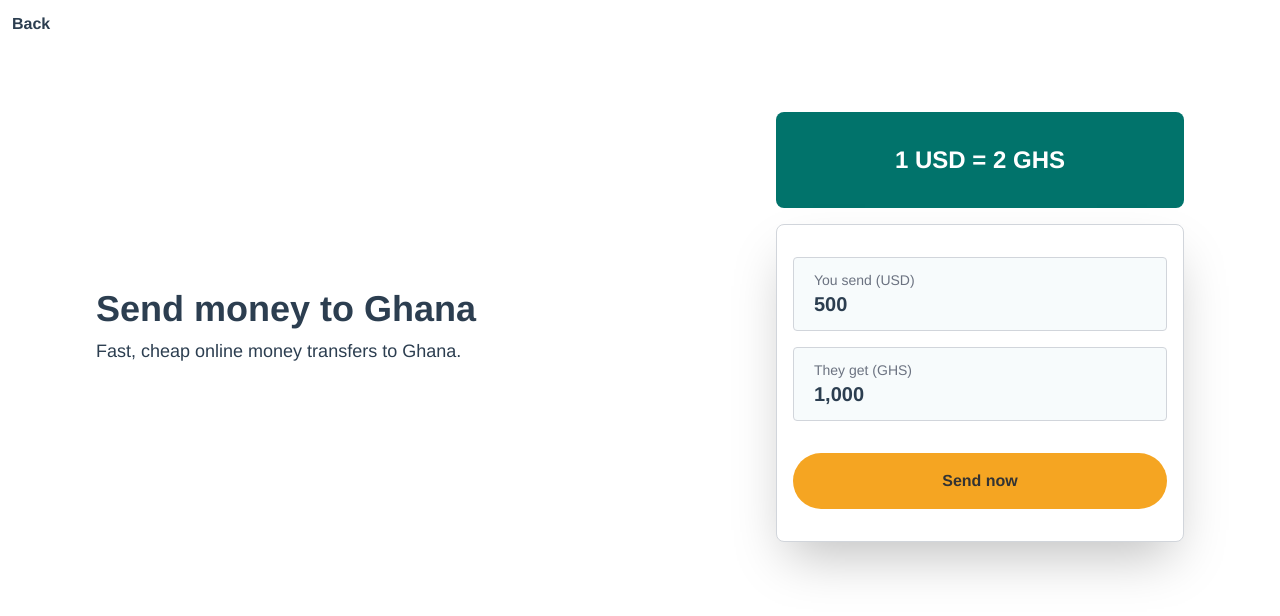
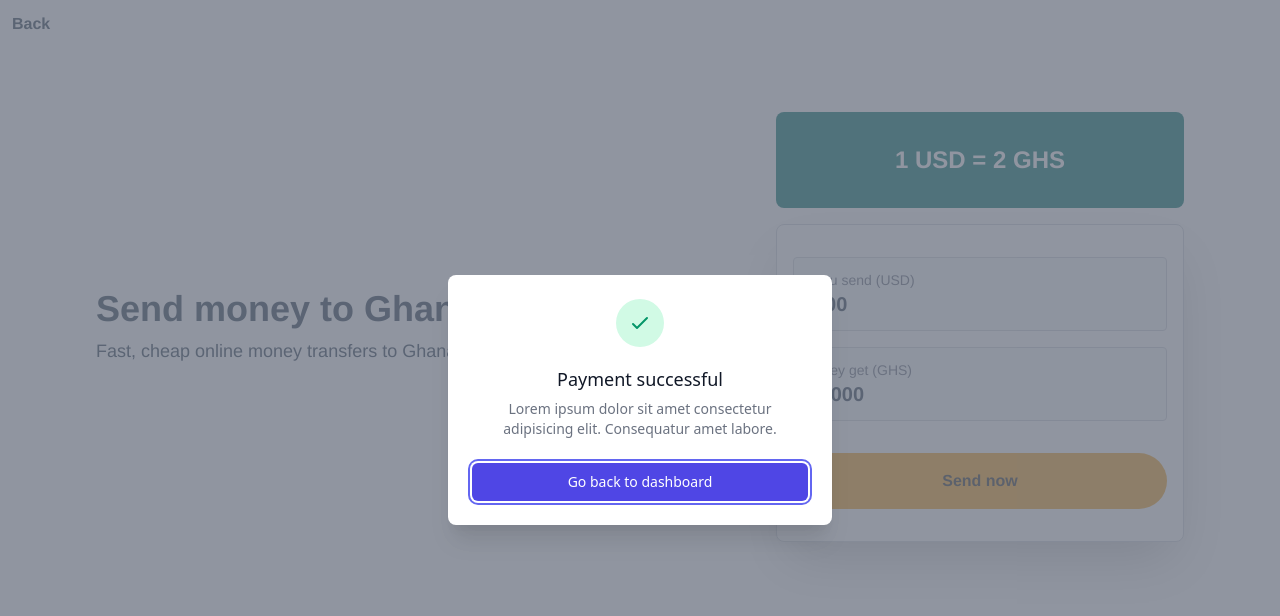
Before and after one commit to ejirocodes/remittance-app, a Vue app: page /send-money/ghana in a window 1280 px wide. Shown: the top 616 px of the page. Built offline with nearby package versions, Linux system fonts and the light colour scheme; no server answers.

Commit message:
payment modal

```diff
--- a/package.json
+++ b/package.json
@@ -7,6 +7,8 @@
     "build": "vue-cli-service build"
   },
   "dependencies": {
+    "@headlessui/vue": "^1.4.1",
+    "@heroicons/vue": "^1.0.5",
     "@tailwindcss/postcss7-compat": "^2.2.17",
     "autoprefixer": "^9",
     "axios": "^0.24.0",
--- /dev/null
+++ b/src/components/shared/PaymentSuccessModal.vue
@@ -0,0 +1,66 @@
+<template>
+     <TransitionRoot as="template" :show="open">
+    <Dialog as="div" class="fixed z-10 inset-0 overflow-y-auto" @close="open = false">
+      <div class="flex items-end justify-center min-h-screen pt-4 px-4 pb-20 text-center sm:block sm:p-0">
+        <TransitionChild as="template" enter="ease-out duration-300" enter-from="opacity-0" enter-to="opacity-100" leave="ease-in duration-200" leave-from="opacity-100" leave-to="opacity-0">
+          <DialogOverlay class="fixed inset-0 bg-gray-500 bg-opacity-75 transition-opacity" />
+        </TransitionChild>
+
+        <!-- This element is to trick the browser into centering the modal contents. -->
+        <span class="hidden sm:inline-block sm:align-middle sm:h-screen" aria-hidden="true">&#8203;</span>
+        <TransitionChild as="template" enter="ease-out duration-300" enter-from="opacity-0 translate-y-4 sm:translate-y-0 sm:scale-95" enter-to="opacity-100 translate-y-0 sm:scale-100" leave="ease-in duration-200" leave-from="opacity-100 translate-y-0 sm:scale-100" leave-to="opacity-0 translate-y-4 sm:translate-y-0 sm:scale-95">
+          <div class="inline-block align-bottom bg-white rounded-lg px-4 pt-5 pb-4 text-left overflow-hidden shadow-xl transform transition-all sm:my-8 sm:align-middle sm:max-w-sm sm:w-full sm:p-6">
+            <div>
+              <div class="mx-auto flex items-center justify-center h-12 w-12 rounded-full bg-green-100">
+                <CheckIcon class="h-6 w-6 text-green-600" aria-hidden="true" />
+              </div>
+              <div class="mt-3 text-center sm:mt-5">
+                <DialogTitle as="h3" class="text-lg leading-6 font-medium text-gray-900">
+                  Payment successful
+                </DialogTitle>
+                <div class="mt-2">
+                  <p class="text-sm text-gray-500">
+                    Lorem ipsum dolor sit amet consectetur adipisicing elit. Consequatur amet labore.
+                  </p>
+                </div>
+              </div>
+            </div>
+            <div class="mt-5 sm:mt-6">
+              <button type="button" class="inline-flex justify-center w-full rounded-md border border-transparent shadow-sm px-4 py-2 bg-indigo-600 text-base font-medium text-white hover:bg-indigo-700 focus:outline-none focus:ring-2 focus:ring-offset-2 focus:ring-indigo-500 sm:text-sm" @click="open = false">
+                Go back to dashboard
+              </button>
+            </div>
+          </div>
+        </TransitionChild>
+      </div>
+    </Dialog>
+  </TransitionRoot>
+</template>
+
+<script lang="ts">
+import { defineComponent, ref } from 'vue'
+import { Dialog, DialogOverlay, DialogTitle, TransitionChild, TransitionRoot } from '@headlessui/vue'
+import { CheckIcon } from '@heroicons/vue/outline'
+
+export default defineComponent({
+     components: {
+    Dialog,
+    DialogOverlay,
+    DialogTitle,
+    TransitionChild,
+    TransitionRoot,
+    CheckIcon,
+     },
+    setup () {
+    const open = ref(true)
+    return {
+        open,
+    }
+
+    }
+})
+</script>
+
+<style scoped>
+
+</style>
--- a/src/views/SendMoney.vue
+++ b/src/views/SendMoney.vue
@@ -6,7 +6,7 @@
     >
       <div class="w-full">
         <h1 class="font-black text-4xl mb-[0.5rem]">
-          Send money to {{ selectedCountry.name }}
+          Send money to {{ selectedCountry.name }} {{ selectedCountry.flag }}
         </h1>
         <p class="text-lg">
           Fast, cheap online money transfers to {{ selectedCountry.name }}.
@@ -50,7 +50,7 @@
             <p class="text-sm text-gray-500">You send (USD)</p>
             <div>
               <input
-                type="text"
+                type="number"
                 class="
                   font-black
                   text-xl
@@ -95,16 +95,18 @@
               hover:bg-sec
               transition-all
             "
+            @click="processPayment()"
           >
             Send now
           </button>
         </div>
       </div>
+      <PaymentSuccessModal />
     </section>
   </div>
 </template>
 
-<script lang="ts">
+<script>
 import {
   defineComponent,
   ref,
@@ -115,18 +117,22 @@ import {
 import { useRoute } from "vue-router";
 import ApiService from "@/services/api.service";
 import { useRouter } from "vue-router";
+import PaymentSuccessModal from '@/components/shared/PaymentSuccessModal.vue'
 export default defineComponent({
   name: "SendMoney",
+  components: {
+      PaymentSuccessModal
+  },
   setup() {
     let route = useRoute();
     let router = useRouter();
     const internalInstance = getCurrentInstance();
 
-    const sendAmouut = ref<number>(500);
-    const currentRate = ref<number>(2);
+    const sendAmouut = ref(500);
+    const currentRate = ref(2);
+    const axios = internalInstance.appContext.config.globalProperties.axios;
 
-    // @ts-ignore
-    const axios = internalInstance.appContext.config.globalProperties.axios;
+
     const countries = ref([
       {
         name: "Nigeria",
@@ -165,9 +171,11 @@ export default defineComponent({
 
     const getRate = async () => {
       const { data } = await ApiService.getRates(axios);
-      // @ts-ignore
       currentRate.value = data.rates[selectedCountry.value.code];
-      console.log(currentRate.value);
+    };
+
+    const processPayment = async () => {
+
     };
 
     onMounted(() => {
@@ -176,6 +184,7 @@ export default defineComponent({
 
     return {
       selectedCountry,
+      processPayment,
       route,
       sendAmouut,
       receivedAmouut,
```
Also changed, not shown: src/components/CountryDropdown.vue (+2 -18 lines), 1 other file (tests, documents, lock files or other folders).
